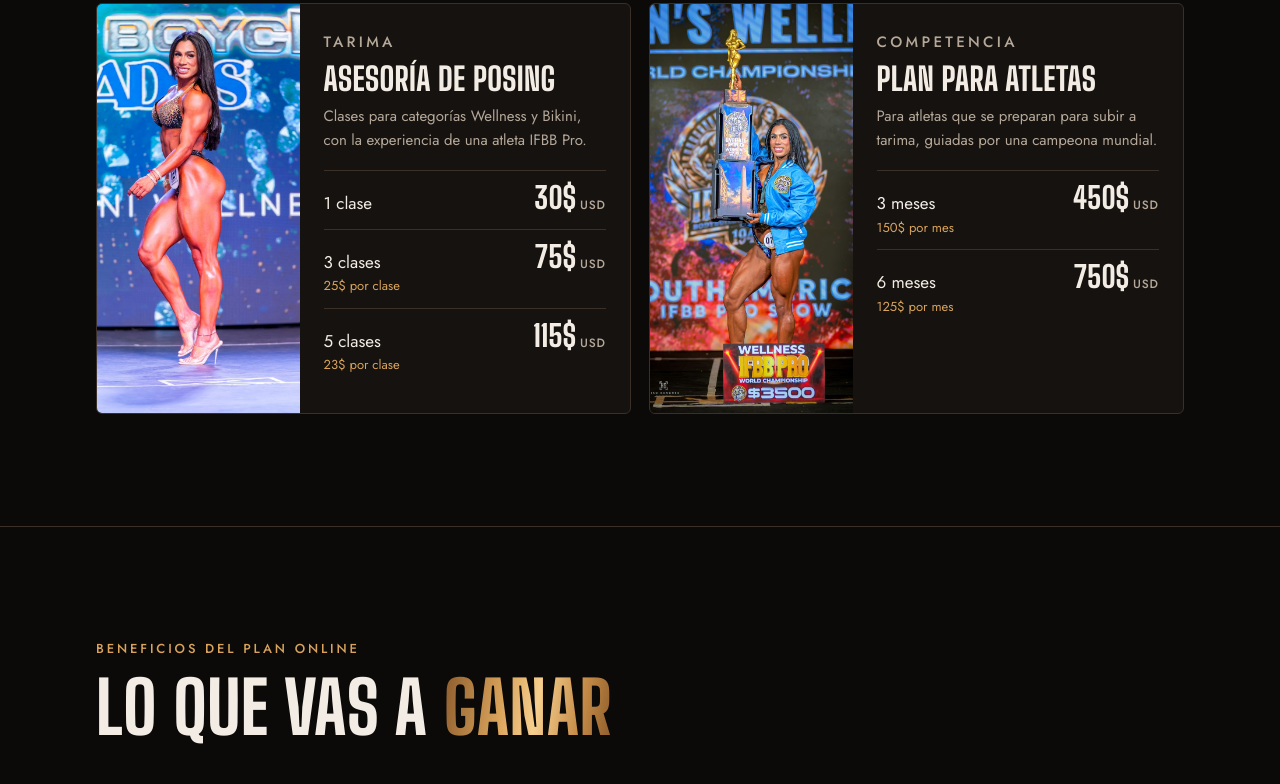
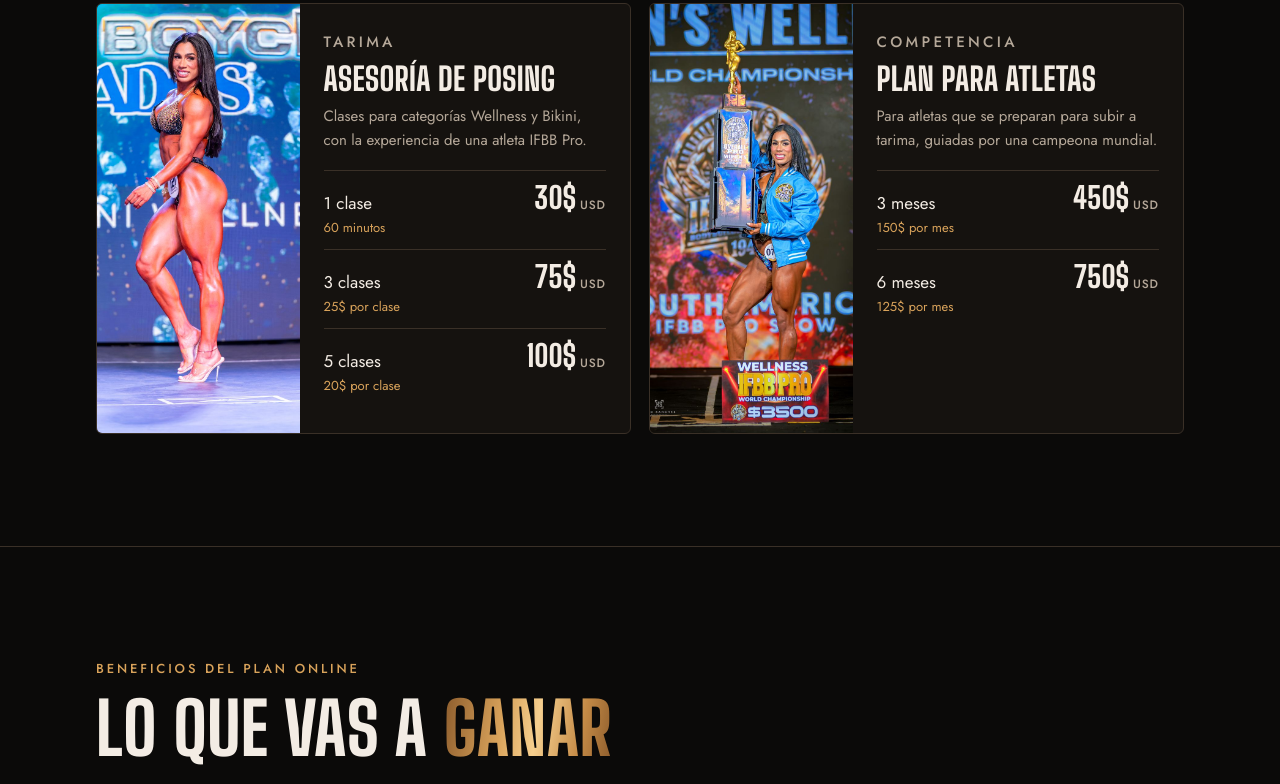
Before and after one commit to vanessa-fit/vanessa-fit.github.io, a plain HTML site: page index.html in a window 1280 px wide. Shown: the part 2423-3207 px from the top of the page. Drawn offline with nearby package versions, Linux system fonts and the light colour scheme.

Commit message:
Posing: 1 clase 30$ (60 min), 3 clases 75$, 5 clases 100$
Co-Authored-By: Claude Opus 5.5 <noreply@anthropic.com>

```diff
--- a/index.html
+++ b/index.html
@@ -328,9 +328,9 @@ footer { padding-block: 22px; text-align: center; color: var(--muted); font-size
           <h3>Asesoría de posing</h3>
           <p>Clases para categorías Wellness y Bikini, con la experiencia de una atleta IFBB Pro.</p>
           <ul class="rows">
-            <li><span>1 clase</span><b>30$<small>USD</small></b></li>
+            <li><span>1 clase<em>60 minutos</em></span><b>30$<small>USD</small></b></li>
             <li><span>3 clases<em>25$ por clase</em></span><b>75$<small>USD</small></b></li>
-            <li><span>5 clases<em>23$ por clase</em></span><b>115$<small>USD</small></b></li>
+            <li><span>5 clases<em>20$ por clase</em></span><b>100$<small>USD</small></b></li>
           </ul>
         </div>
       </article>
```
Also changed, not shown: 1 other file.
